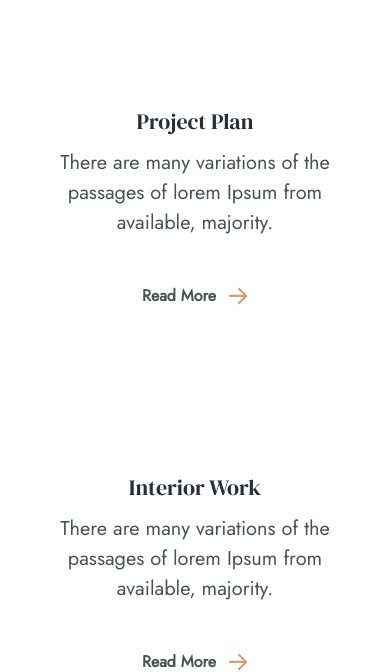
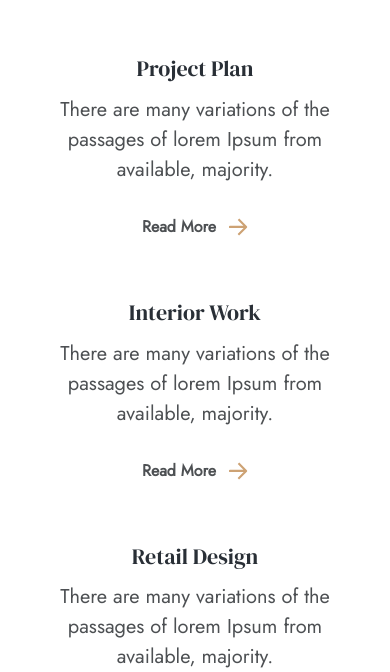
Before and after one commit to Lukas-Daugela/React-Vite-Interno, a React (Vite) app: page / in a window 390 px wide. Shown: the part 175-847 px from the top of the page. Built offline with nearby package versions, Linux system fonts and the light colour scheme.

Commit message:
Added more info to json and adjusted service card for mobile

```diff
--- a/src/components/ServiceCard/ServiceCard.jsx
+++ b/src/components/ServiceCard/ServiceCard.jsx
@@ -8,13 +8,13 @@ import styles from './ServiceCard.module.scss';
 const cn = classNames.bind(styles);
 
 export default function ServiceCard({ text }) {
-  const { title, description } = text;
+  const { title, description, link } = text;
 
   return (
     <div className={cn('service-card')}>
       <h4 className={cn('service-card__title')}>{title}</h4>
       <p className={cn('service-card__description')}>{description}</p>
-      <ArrowLink path="/">Read More</ArrowLink>
+      <ArrowLink path={link}>Read More</ArrowLink>
     </div>
   );
 }
--- a/src/components/ServiceCard/ServiceCard.module.scss
+++ b/src/components/ServiceCard/ServiceCard.module.scss
@@ -5,8 +5,11 @@
   max-width: 39.8rem;
   text-align: center;
   width: 100%;
+  @include padding-y(3rem);
 
-  @include padding-y(8.3rem);
+  @include media-query('lg') {
+    @include padding-y(8.3rem);
+  }
 
   &:hover {
     background-color: var(--color-tertiary);
@@ -21,7 +24,10 @@
     margin: 0 auto;
     max-width: 30.8rem;
 
-    @include padding-y($top: 1.3rem, $bottom: 4.6rem);
+    @include padding-y($top: 1.3rem, $bottom: 3rem);
+    @include media-query('lg') {
+      @include padding-y($top: 1.3rem, $bottom: 4.6rem);
+    }
     @include body-styles('large');
   }
 }
--- a/src/shared/serviceCardsText.json
+++ b/src/shared/serviceCardsText.json
@@ -1,26 +1,38 @@
 [
   {
+    "id": 1,
     "title": "Project Plan",
-    "description": "There are many variations of the passages of lorem Ipsum from available, majority."
+    "description": "There are many variations of the passages of lorem Ipsum from available, majority.",
+    "link": "/"
   },
   {
+    "id": 2,
     "title": "Interior Work",
-    "description": "There are many variations of the passages of lorem Ipsum from available, majority."
+    "description": "There are many variations of the passages of lorem Ipsum from available, majority.",
+    "link": "/"
   },
   {
+    "id": 3,
     "title": "Retail Design",
-    "description": "There are many variations of the passages of lorem Ipsum from available, majority."
+    "description": "There are many variations of the passages of lorem Ipsum from available, majority.",
+    "link": "/"
   },
   {
+    "id": 4,
     "title": "2d/3d Art Work",
-    "description": "There are many variations of the passages of lorem Ipsum from available, majority."
+    "description": "There are many variations of the passages of lorem Ipsum from available, majority.",
+    "link": "/"
   },
   {
+    "id": 5,
     "title": "Interior Work",
-    "description": "There are many variations of the passages of lorem Ipsum from available, majority."
+    "description": "There are many variations of the passages of lorem Ipsum from available, majority.",
+    "link": "/"
   },
   {
+    "id": 6,
     "title": "Decoration Work",
-    "description": "There are many variations of the passages of lorem Ipsum from available, majority."
+    "description": "There are many variations of the passages of lorem Ipsum from available, majority.",
+    "link": "/"
   }
 ]
```
